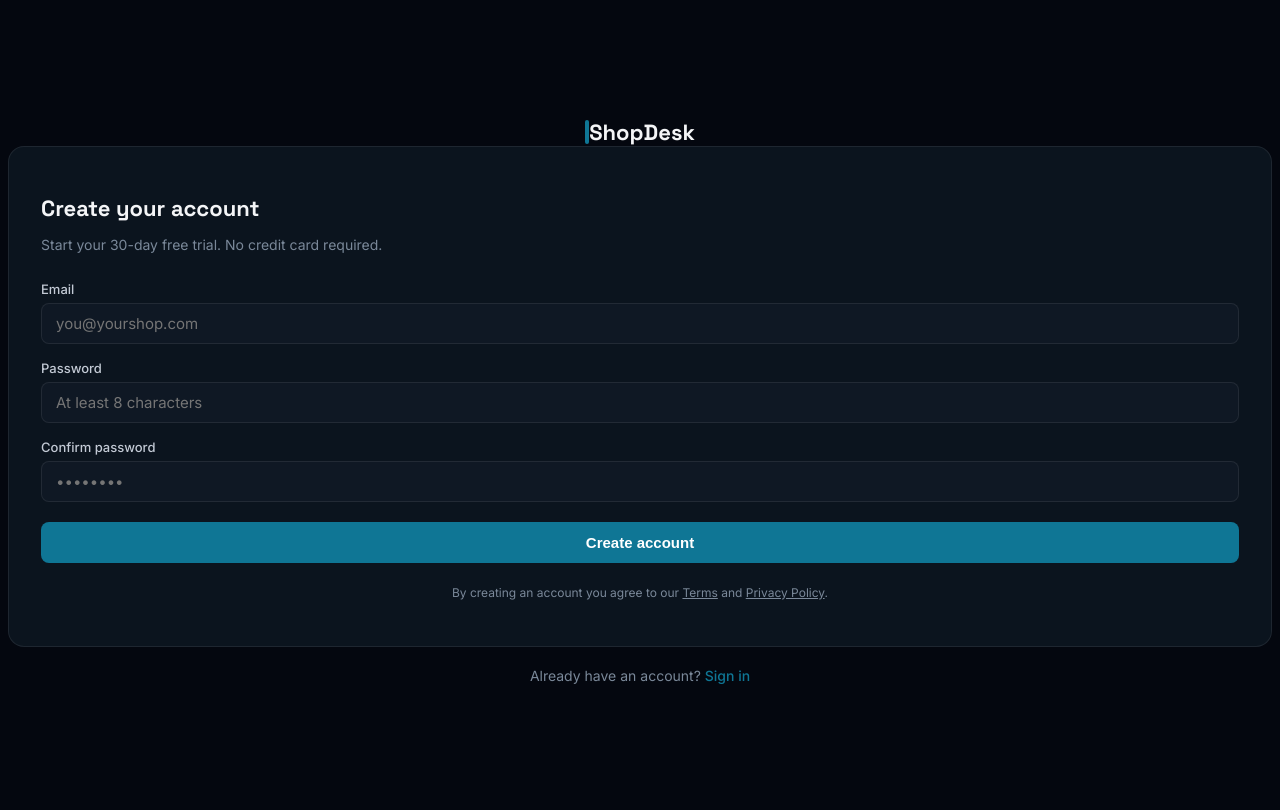
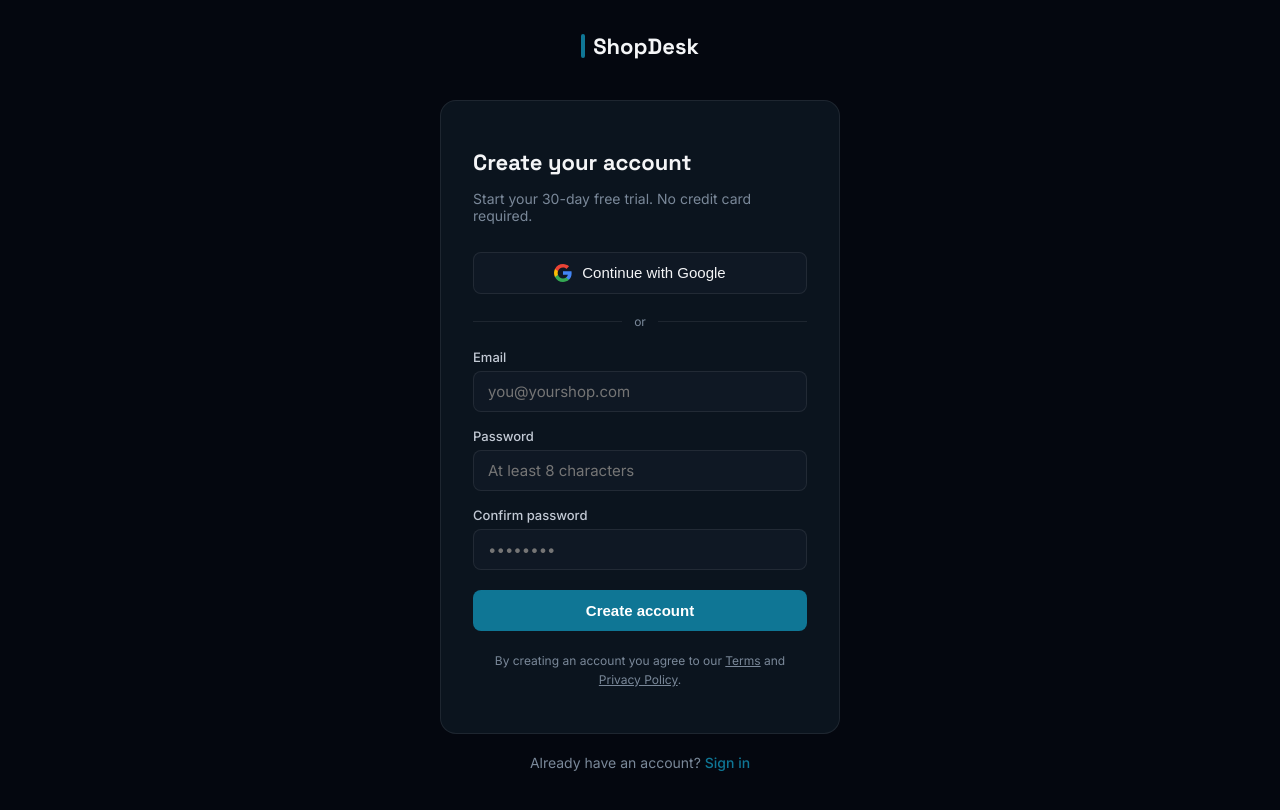
Before and after one commit to CodeBen98/shopdesk-dashboard, a Next.js app: page /auth/signup in a window 1280 px wide. Shown: the top 810 px of the page. Built offline with nearby package versions, Linux system fonts and the light colour scheme.

Commit message:
feat: Google OAuth on login/signup, fix input overflow, fix proxy export name

```diff
--- a/src/app/auth/login/page.tsx
+++ b/src/app/auth/login/page.tsx
@@ -11,15 +11,14 @@
   const [password, setPassword] = useState('')
   const [error, setError] = useState('')
   const [loading, setLoading] = useState(false)
+  const [googleLoading, setGoogleLoading] = useState(false)
 
   async function handleLogin(e: React.FormEvent) {
     e.preventDefault()
     setLoading(true)
     setError('')
-
     const supabase = createClient()
     const { error } = await supabase.auth.signInWithPassword({ email, password })
-
     if (error) {
       setError(error.message)
       setLoading(false)
@@ -29,12 +28,48 @@
     }
   }
 
+  async function handleGoogle() {
+    setGoogleLoading(true)
+    setError('')
+    const supabase = createClient()
+    const { error } = await supabase.auth.signInWithOAuth({
+      provider: 'google',
+      options: {
+        redirectTo: `${window.location.origin}/auth/callback`,
+      },
+    })
+    if (error) {
+      setError(error.message)
+      setGoogleLoading(false)
+    }
+  }
+
+  const inputStyle: React.CSSProperties = {
+    width: '100%',
+    boxSizing: 'border-box',
+    background: 'var(--card)',
+    border: '1px solid var(--border)',
+    borderRadius: 8,
+    padding: '10px 14px',
+    fontSize: 15,
+    color: 'var(--text)',
+    outline: 'none',
+  }
+
   return (
-    <div className="min-h-screen flex flex-col items-center justify-center px-4" style={{ background: 'var(--bg)' }}>
-      <div className="w-full max-w-sm">
+    <div style={{
+      minHeight: '100vh',
+      display: 'flex',
+      flexDirection: 'column',
+      alignItems: 'center',
+      justifyContent: 'center',
+      padding: '24px 16px',
+      background: 'var(--bg)',
+    }}>
+      <div style={{ width: '100%', maxWidth: 400 }}>
 
         {/* Logo */}
-        <div className="flex items-center gap-2 mb-10 justify-center">
+        <div style={{ display: 'flex', alignItems: 'center', gap: 8, marginBottom: 40, justifyContent: 'center' }}>
           <div style={{ width: 4, height: 24, background: 'var(--accent)', borderRadius: 2 }} />
           <span style={{ fontFamily: 'var(--font-space)', fontWeight: 700, fontSize: 22, color: 'var(--text)' }}>
             ShopDesk
@@ -69,6 +104,40 @@
             </div>
           )}
 
+          {/* Google */}
+          <button
+            onClick={handleGoogle}
+            disabled={googleLoading}
+            style={{
+              width: '100%',
+              boxSizing: 'border-box',
+              display: 'flex',
+              alignItems: 'center',
+              justifyContent: 'center',
+              gap: 10,
+              background: 'var(--card)',
+              border: '1px solid var(--border)',
+              borderRadius: 8,
+              padding: '11px 16px',
+              fontSize: 15,
+              fontWeight: 500,
+              color: 'var(--text)',
+              cursor: googleLoading ? 'not-allowed' : 'pointer',
+              marginBottom: 20,
+              transition: 'border-color 0.15s',
+            }}
+          >
+            <GoogleIcon />
+            {googleLoading ? 'Redirecting...' : 'Continue with Google'}
+          </button>
+
+          {/* Divider */}
+          <div style={{ display: 'flex', alignItems: 'center', gap: 12, marginBottom: 20 }}>
+            <div style={{ flex: 1, height: 1, background: 'var(--border)' }} />
+            <span style={{ fontSize: 12, color: 'var(--muted)' }}>or</span>
+            <div style={{ flex: 1, height: 1, background: 'var(--border)' }} />
+          </div>
+
           <form onSubmit={handleLogin} style={{ display: 'flex', flexDirection: 'column', gap: 16 }}>
             <div>
               <label style={{ display: 'block', fontSize: 13, fontWeight: 500, color: 'var(--text-mid)', marginBottom: 6 }}>
@@ -80,24 +149,13 @@
                 onChange={e => setEmail(e.target.value)}
                 placeholder="you@yourshop.com"
                 required
-                style={{
-                  width: '100%',
-                  background: 'var(--card)',
-                  border: '1px solid var(--border)',
-                  borderRadius: 8,
-                  padding: '10px 14px',
-                  fontSize: 15,
-                  color: 'var(--text)',
-                  outline: 'none',
-                }}
+                style={inputStyle}
               />
             </div>
 
             <div>
               <div style={{ display: 'flex', justifyContent: 'space-between', alignItems: 'center', marginBottom: 6 }}>
-                <label style={{ fontSize: 13, fontWeight: 500, color: 'var(--text-mid)' }}>
-                  Password
-                </label>
+                <label style={{ fontSize: 13, fontWeight: 500, color: 'var(--text-mid)' }}>Password</label>
                 <Link href="/auth/forgot-password" style={{ fontSize: 13, color: 'var(--accent)', textDecoration: 'none' }}>
                   Forgot password?
                 </Link>
@@ -108,16 +166,7 @@
                 onChange={e => setPassword(e.target.value)}
                 placeholder="••••••••"
                 required
-                style={{
-                  width: '100%',
-                  background: 'var(--card)',
-                  border: '1px solid var(--border)',
-                  borderRadius: 8,
-                  padding: '10px 14px',
-                  fontSize: 15,
-                  color: 'var(--text)',
-                  outline: 'none',
-                }}
+                style={inputStyle}
               />
             </div>
 
@@ -126,6 +175,7 @@
               disabled={loading}
               style={{
                 width: '100%',
+                boxSizing: 'border-box',
                 background: loading ? 'var(--accent-hover)' : 'var(--accent)',
                 color: '#fff',
                 border: 'none',
@@ -150,7 +200,7 @@
           </Link>
         </p>
 
-        <p style={{ textAlign: 'center', marginTop: 32, fontSize: 12, color: 'var(--muted)' }}>
+        <p style={{ textAlign: 'center', marginTop: 24, fontSize: 12, color: 'var(--muted)' }}>
           <Link href="https://shopdesk.site" style={{ color: 'var(--muted)', textDecoration: 'none' }}>
             ← Back to shopdesk.site
           </Link>
@@ -160,3 +210,14 @@
     </div>
   )
 }
+
+function GoogleIcon() {
+  return (
+    <svg width="18" height="18" viewBox="0 0 18 18" fill="none">
+      <path d="M17.64 9.2c0-.637-.057-1.251-.164-1.84H9v3.481h4.844c-.209 1.125-.843 2.078-1.796 2.717v2.258h2.908c1.702-1.567 2.684-3.875 2.684-6.615z" fill="#4285F4"/>
+      <path d="M9 18c2.43 0 4.467-.806 5.956-2.18l-2.908-2.259c-.806.54-1.837.86-3.048.86-2.344 0-4.328-1.584-5.036-3.711H.957v2.332A8.997 8.997 0 009 18z" fill="#34A853"/>
+      <path d="M3.964 10.71A5.41 5.41 0 013.682 9c0-.593.102-1.17.282-1.71V4.958H.957A8.996 8.996 0 000 9c0 1.452.348 2.827.957 4.042l3.007-2.332z" fill="#FBBC05"/>
+      <path d="M9 3.58c1.321 0 2.508.454 3.44 1.345l2.582-2.58C13.463.891 11.426 0 9 0A8.997 8.997 0 00.957 4.958L3.964 7.29C4.672 5.163 6.656 3.58 9 3.58z" fill="#EA4335"/>
+    </svg>
+  )
+}
--- a/src/app/auth/signup/page.tsx
+++ b/src/app/auth/signup/page.tsx
@@ -12,33 +12,21 @@
   const [confirmPassword, setConfirmPassword] = useState('')
   const [error, setError] = useState('')
   const [loading, setLoading] = useState(false)
+  const [googleLoading, setGoogleLoading] = useState(false)
   const [success, setSuccess] = useState(false)
 
   async function handleSignup(e: React.FormEvent) {
     e.preventDefault()
     setError('')
-
-    if (password !== confirmPassword) {
-      setError('Passwords do not match.')
-      return
-    }
-
-    if (password.length < 8) {
-      setError('Password must be at least 8 characters.')
-      return
-    }
-
+    if (password !== confirmPassword) { setError('Passwords do not match.'); return }
+    if (password.length < 8) { setError('Password must be at least 8 characters.'); return }
     setLoading(true)
-
     const supabase = createClient()
     const { error } = await supabase.auth.signUp({
       email,
       password,
-      options: {
-        emailRedirectTo: `${window.location.origin}/auth/callback`,
-      },
+      options: { emailRedirectTo: `${window.location.origin}/auth/callback` },
     })
-
     if (error) {
       setError(error.message)
       setLoading(false)
@@ -47,10 +35,44 @@
     }
   }
 
+  async function handleGoogle() {
+    setGoogleLoading(true)
+    setError('')
+    const supabase = createClient()
+    const { error } = await supabase.auth.signInWithOAuth({
+      provider: 'google',
+      options: { redirectTo: `${window.location.origin}/auth/callback` },
+    })
+    if (error) {
+      setError(error.message)
+      setGoogleLoading(false)
+    }
+  }
+
+  const inputStyle: React.CSSProperties = {
+    width: '100%',
+    boxSizing: 'border-box',
+    background: 'var(--card)',
+    border: '1px solid var(--border)',
+    borderRadius: 8,
+    padding: '10px 14px',
+    fontSize: 15,
+    color: 'var(--text)',
+    outline: 'none',
+  }
+
   if (success) {
     return (
-      <div className="min-h-screen flex flex-col items-center justify-center px-4" style={{ background: 'var(--bg)' }}>
-        <div className="w-full max-w-sm text-center">
+      <div style={{
+        minHeight: '100vh',
+        display: 'flex',
+        flexDirection: 'column',
+        alignItems: 'center',
+        justifyContent: 'center',
+        padding: '24px 16px',
+        background: 'var(--bg)',
+      }}>
+        <div style={{ width: '100%', maxWidth: 400, textAlign: 'center' }}>
           <div style={{ fontSize: 48, marginBottom: 16 }}>📬</div>
           <h1 style={{ fontFamily: 'var(--font-space)', fontSize: 24, fontWeight: 700, marginBottom: 12, color: 'var(--text)' }}>
             Check your email
@@ -61,9 +83,7 @@
           </p>
           <p style={{ marginTop: 24, fontSize: 14, color: 'var(--muted)' }}>
             Already confirmed?{' '}
-            <Link href="/auth/login" style={{ color: 'var(--accent)', textDecoration: 'none' }}>
-              Sign in
-            </Link>
+            <Link href="/auth/login" style={{ color: 'var(--accent)', textDecoration: 'none' }}>Sign in</Link>
           </p>
         </div>
       </div>
@@ -71,11 +91,19 @@
   }
 
   return (
-    <div className="min-h-screen flex flex-col items-center justify-center px-4" style={{ background: 'var(--bg)' }}>
-      <div className="w-full max-w-sm">
+    <div style={{
+      minHeight: '100vh',
+      display: 'flex',
+      flexDirection: 'column',
+      alignItems: 'center',
+      justifyContent: 'center',
+      padding: '24px 16px',
+      background: 'var(--bg)',
+    }}>
+      <div style={{ width: '100%', maxWidth: 400 }}>
 
         {/* Logo */}
-        <div className="flex items-center gap-2 mb-10 justify-center">
+        <div style={{ display: 'flex', alignItems: 'center', gap: 8, marginBottom: 40, justifyContent: 'center' }}>
           <div style={{ width: 4, height: 24, background: 'var(--accent)', borderRadius: 2 }} />
           <span style={{ fontFamily: 'var(--font-space)', fontWeight: 700, fontSize: 22, color: 'var(--text)' }}>
             ShopDesk
@@ -110,74 +138,63 @@
             </div>
           )}
 
+          {/* Google */}
+          <button
+            onClick={handleGoogle}
+            disabled={googleLoading}
+            style={{
+              width: '100%',
+              boxSizing: 'border-box',
+              display: 'flex',
+              alignItems: 'center',
+              justifyContent: 'center',
+              gap: 10,
+              background: 'var(--card)',
+              border: '1px solid var(--border)',
+              borderRadius: 8,
+              padding: '11px 16px',
+              fontSize: 15,
+              fontWeight: 500,
+              color: 'var(--text)',
+              cursor: googleLoading ? 'not-allowed' : 'pointer',
+              marginBottom: 20,
+              transition: 'border-color 0.15s',
+            }}
+          >
+            <GoogleIcon />
+            {googleLoading ? 'Redirecting...' : 'Continue with Google'}
+          </button>
+
+          {/* Divider */}
+          <div style={{ display: 'flex', alignItems: 'center', gap: 12, marginBottom: 20 }}>
+            <div style={{ flex: 1, height: 1, background: 'var(--border)' }} />
+            <span style={{ fontSize: 12, color: 'var(--muted)' }}>or</span>
+            <div style={{ flex: 1, height: 1, background: 'var(--border)' }} />
+          </div>
+
           <form onSubmit={handleSignup} style={{ display: 'flex', flexDirection: 'column', gap: 16 }}>
             <div>
               <label style={{ display: 'block', fontSize: 13, fontWeight: 500, color: 'var(--text-mid)', marginBottom: 6 }}>
                 Email
               </label>
-              <input
-                type="email"
-                value={email}
-                onChange={e => setEmail(e.target.value)}
-                placeholder="you@yourshop.com"
-                required
-                style={{
-                  width: '100%',
-                  background: 'var(--card)',
-                  border: '1px solid var(--border)',
-                  borderRadius: 8,
-                  padding: '10px 14px',
-                  fontSize: 15,
-                  color: 'var(--text)',
-                  outline: 'none',
-                }}
-              />
+              <input type="email" value={email} onChange={e => setEmail(e.target.value)}
+                placeholder="you@yourshop.com" required style={inputStyle} />
             </div>
 
             <div>
               <label style={{ display: 'block', fontSize: 13, fontWeight: 500, color: 'var(--text-mid)', marginBottom: 6 }}>
                 Password
               </label>
-              <input
-                type="password"
-                value={password}
-                onChange={e => setPassword(e.target.value)}
-                placeholder="At least 8 characters"
-                required
-                style={{
-                  width: '100%',
-                  background: 'var(--card)',
-                  border: '1px solid var(--border)',
-                  borderRadius: 8,
-                  padding: '10px 14px',
-                  fontSize: 15,
-                  color: 'var(--text)',
-                  outline: 'none',
-                }}
-              />
+              <input type="password" value={password} onChange={e => setPassword(e.target.value)}
+                placeholder="At least 8 characters" required style={inputStyle} />
             </div>
 
             <div>
               <label style={{ display: 'block', fontSize: 13, fontWeight: 500, color: 'var(--text-mid)', marginBottom: 6 }}>
                 Confirm password
               </label>
-              <input
-                type="password"
-                value={confirmPassword}
-                onChange={e => setConfirmPassword(e.target.value)}
-                placeholder="••••••••"
-                required
-                style={{
-                  width: '100%',
-                  background: 'var(--card)',
-                  border: '1px solid var(--border)',
-                  borderRadius: 8,
-                  padding: '10px 14px',
-                  fontSize: 15,
-                  color: 'var(--text)',
-                  outline: 'none',
-                }}
-              />
+              <input type="password" value={confirmPassword} onChange={e => setConfirmPassword(e.target.value)}
+                placeholder="••••••••" required style={inputStyle} />
             </div>
 
             <button
@@ -185,6 +202,7 @@
               disabled={loading}
               style={{
                 width: '100%',
+                boxSizing: 'border-box',
                 background: loading ? 'var(--accent-hover)' : 'var(--accent)',
                 color: '#fff',
                 border: 'none',
@@ -220,3 +238,14 @@
     </div>
   )
 }
+
+function GoogleIcon() {
+  return (
+    <svg width="18" height="18" viewBox="0 0 18 18" fill="none">
+      <path d="M17.64 9.2c0-.637-.057-1.251-.164-1.84H9v3.481h4.844c-.209 1.125-.843 2.078-1.796 2.717v2.258h2.908c1.702-1.567 2.684-3.875 2.684-6.615z" fill="#4285F4"/>
+      <path d="M9 18c2.43 0 4.467-.806 5.956-2.18l-2.908-2.259c-.806.54-1.837.86-3.048.86-2.344 0-4.328-1.584-5.036-3.711H.957v2.332A8.997 8.997 0 009 18z" fill="#34A853"/>
+      <path d="M3.964 10.71A5.41 5.41 0 013.682 9c0-.593.102-1.17.282-1.71V4.958H.957A8.996 8.996 0 000 9c0 1.452.348 2.827.957 4.042l3.007-2.332z" fill="#FBBC05"/>
+      <path d="M9 3.58c1.321 0 2.508.454 3.44 1.345l2.582-2.58C13.463.891 11.426 0 9 0A8.997 8.997 0 00.957 4.958L3.964 7.29C4.672 5.163 6.656 3.58 9 3.58z" fill="#EA4335"/>
+    </svg>
+  )
+}
--- a/src/proxy.ts
+++ b/src/proxy.ts
@@ -1,7 +1,7 @@
 import { createServerClient } from '@supabase/ssr'
 import { NextResponse, type NextRequest } from 'next/server'
 
-export async function middleware(request: NextRequest) {
+export async function proxy(request: NextRequest) {
   // Skip if env vars not configured yet
   if (!process.env.NEXT_PUBLIC_SUPABASE_URL || !process.env.NEXT_PUBLIC_SUPABASE_ANON_KEY) {
     return NextResponse.next()
```
